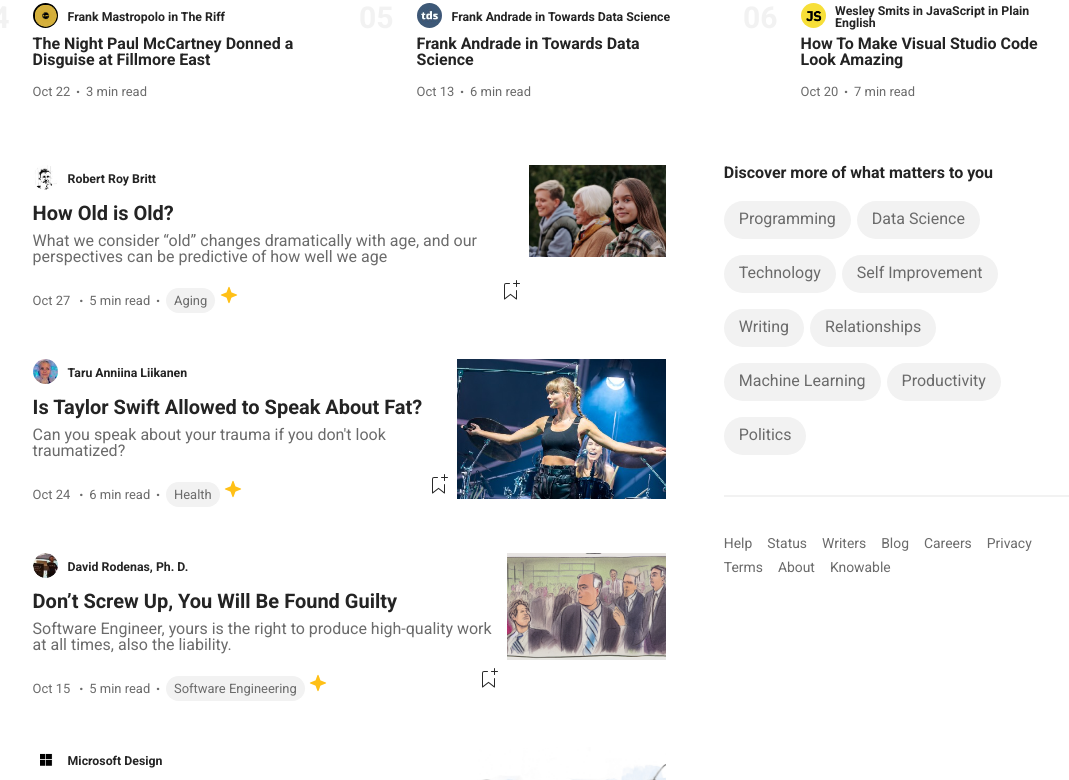
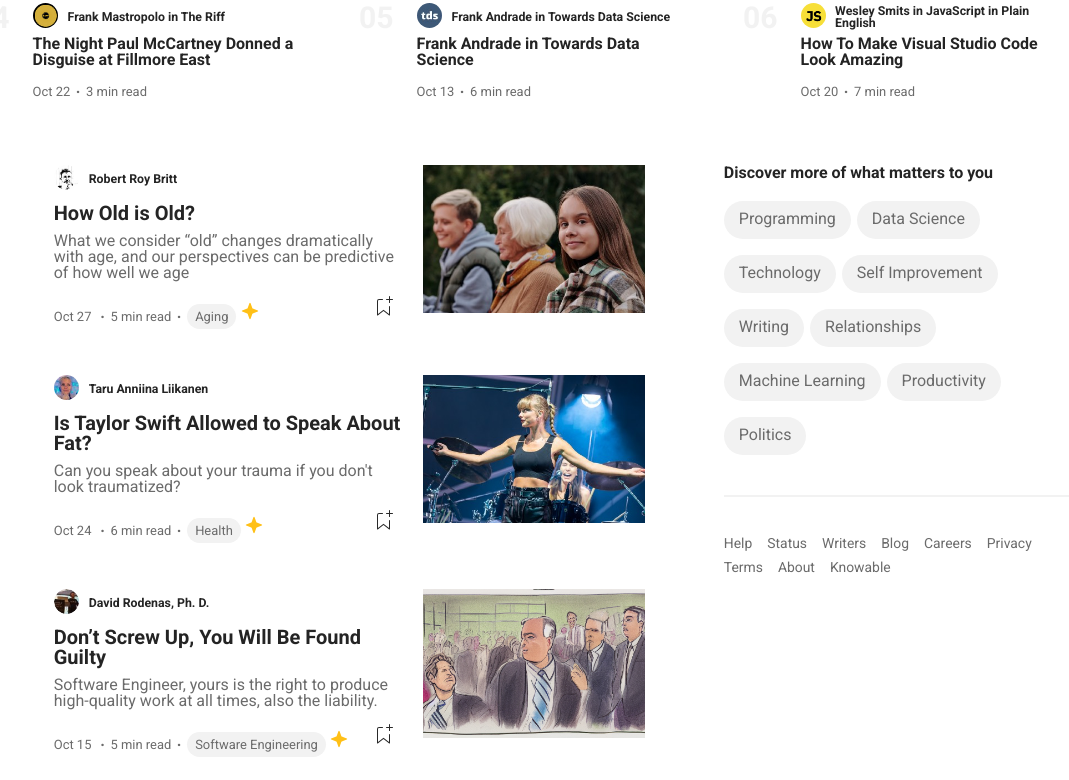
Before and after one commit to adrianobruzzese/M2-W1-D5, a plain HTML site: page index.html in a window 1280 px wide. Shown: the part 738-1518 px from the top of the page, without its empty margins (89-1158 px from the left). Drawn offline with nearby package versions, Linux system fonts and the light colour scheme.

Commit message:
accrocchio-finale-risolto-per-favore-correggi-questo

```diff
--- a/assets/css/style.css
+++ b/assets/css/style.css
@@ -203,7 +203,7 @@
 }
 
 #longScroll,
-.global-info-post {
+.globalInfoPost {
   flex-basis: 55%;
 }
 
```
